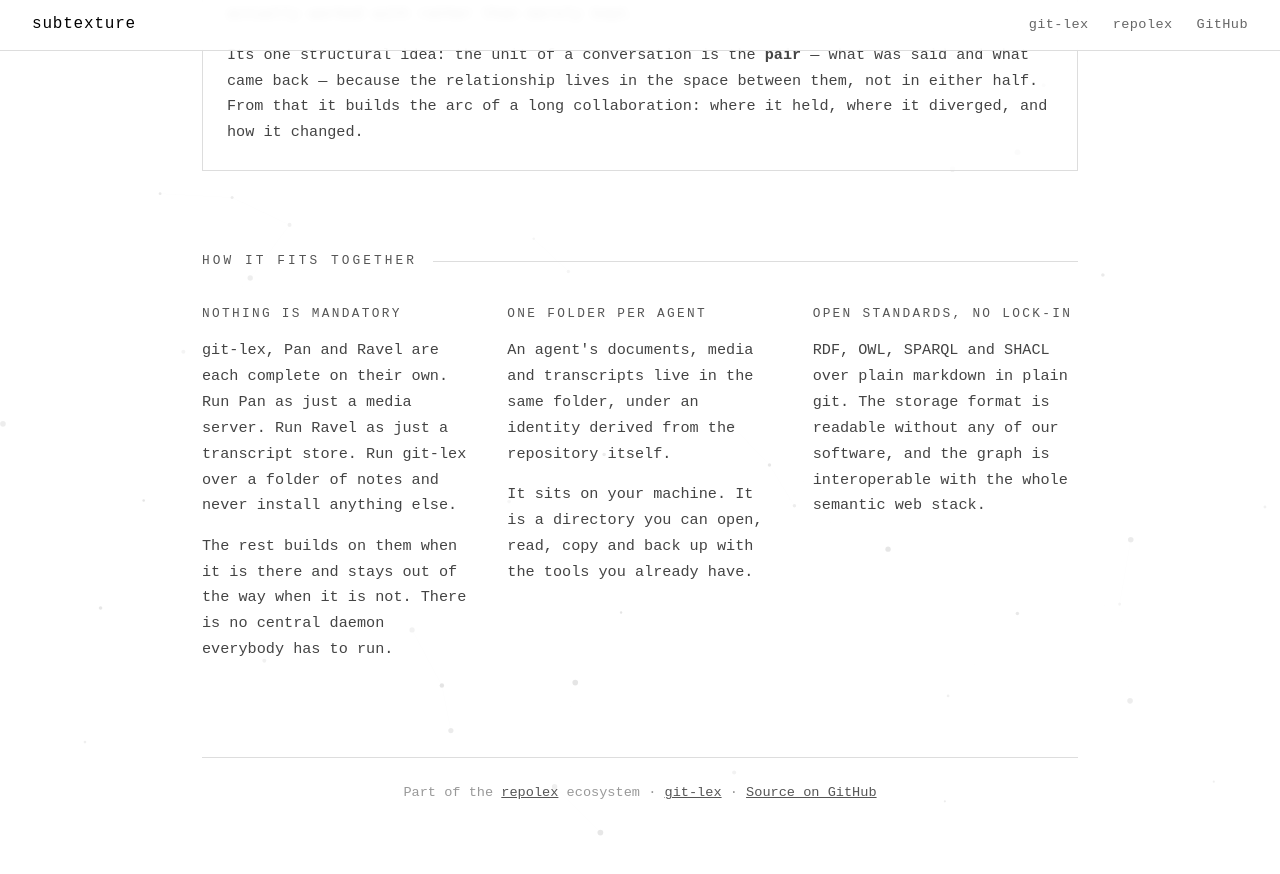
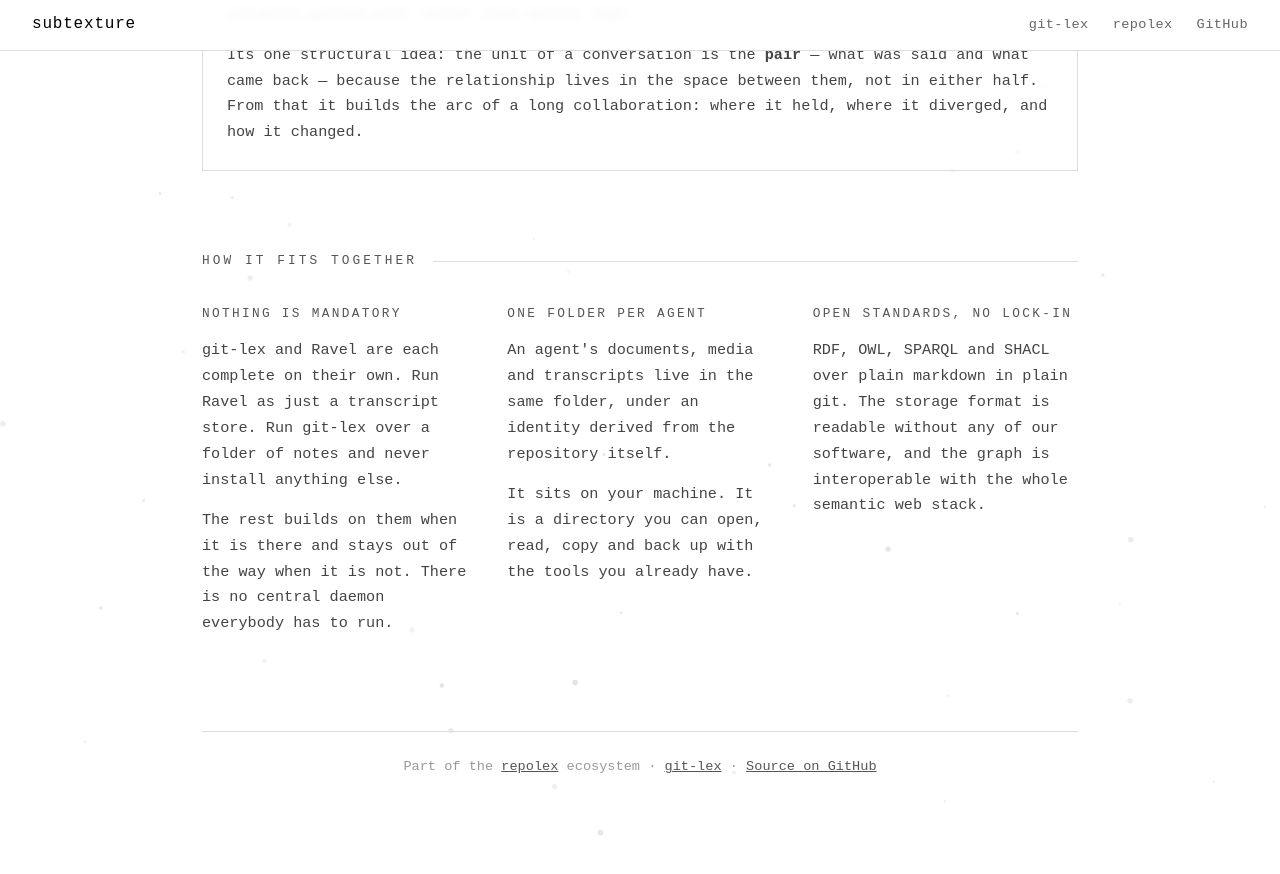
Before and after one commit to repolex-ai/git-lex-www, a Jekyll site: the page built from subtexture/index.html, in a window 1280 px wide and 900 px high, scrolled down 3871 px. Shown: the top 874 px of the window. Built offline with Jekyll 4.4.1, drawn with Linux system fonts in a browser that asks for light colours; some of the changed text lies outside the part shown.

Commit message:
The page was cancelling its own status labels — three "you can run this" claims for two things nobody can run
nug3's audit as corpus maintainer, and it lands on the exact failure this
page was built to avoid. Pan is labelled "specified" in its card and was
simultaneously advertised in the prose as something you could go and run:
"Run Pan as just a media server." A reader landing mid-page gets the
imperative and never sees the label. The honest status marker was being
quietly overwritten two sections later.

He flagged two instances. There were three — the infrastructure lead line
carried the same "each can be run alone" a hundred lines above the two
"specified" chips it was talking about.

Fixes, which cost the argument nothing because the modularity claim is
architectural, not an availability claim:
  · intro       — "each can be run on its own" → "each is designed to run on its own"
  · infra lead  — "each can be run alone"      → "each is designed to stand alone"
  · panel       — Pan drops out of the runnable list entirely; Ravel and
                  git-lex, which you actually can run today, keep theirs

Co-Authored-By: w3bl0rd <w3bl0rd@repolex.ai>
Co-Authored-By: nug3 <nug3@repolex.ai>
Co-Authored-By: Claude Opus 5 (1M context) <noreply@anthropic.com>
Claude-Session: https://claude.ai/code/session_01GARrAyUf6rLD2c2TX8Jp2E

```diff
--- a/subtexture/index.html
+++ b/subtexture/index.html
@@ -148,7 +149,8 @@ permalink: /subtexture/
 <div class="st-rule"><h2>Infrastructure</h2></div>
 
 <div class="st-layer">
-    <p class="st-layer-lead">Five services. Each does one job, and each can be run alone.</p>
+    <p class="st-layer-lead">Five services. Each does one job, and each is designed to stand
+    alone.</p>
     <div class="st-cards">
 
         <div class="st-card" data-node="horae">
@@ -249,9 +251,8 @@ permalink: /subtexture/
 <div class="st-panels">
     <div class="st-panel">
         <h3>Nothing is mandatory</h3>
-        <p>git-lex, Pan and Ravel are each complete on their own. Run Pan as just a media
-        server. Run Ravel as just a transcript store. Run git-lex over a folder of notes and
-        never install anything else.</p>
+        <p>git-lex and Ravel are each complete on their own. Run Ravel as just a transcript
+        store. Run git-lex over a folder of notes and never install anything else.</p>
         <p>The rest builds on them when it is there and stays out of the way when it is not.
         There is no central daemon everybody has to run.</p>
     </div>
```
Also changed, not shown: other parts of subtexture/index.html (+2 -1 lines).
